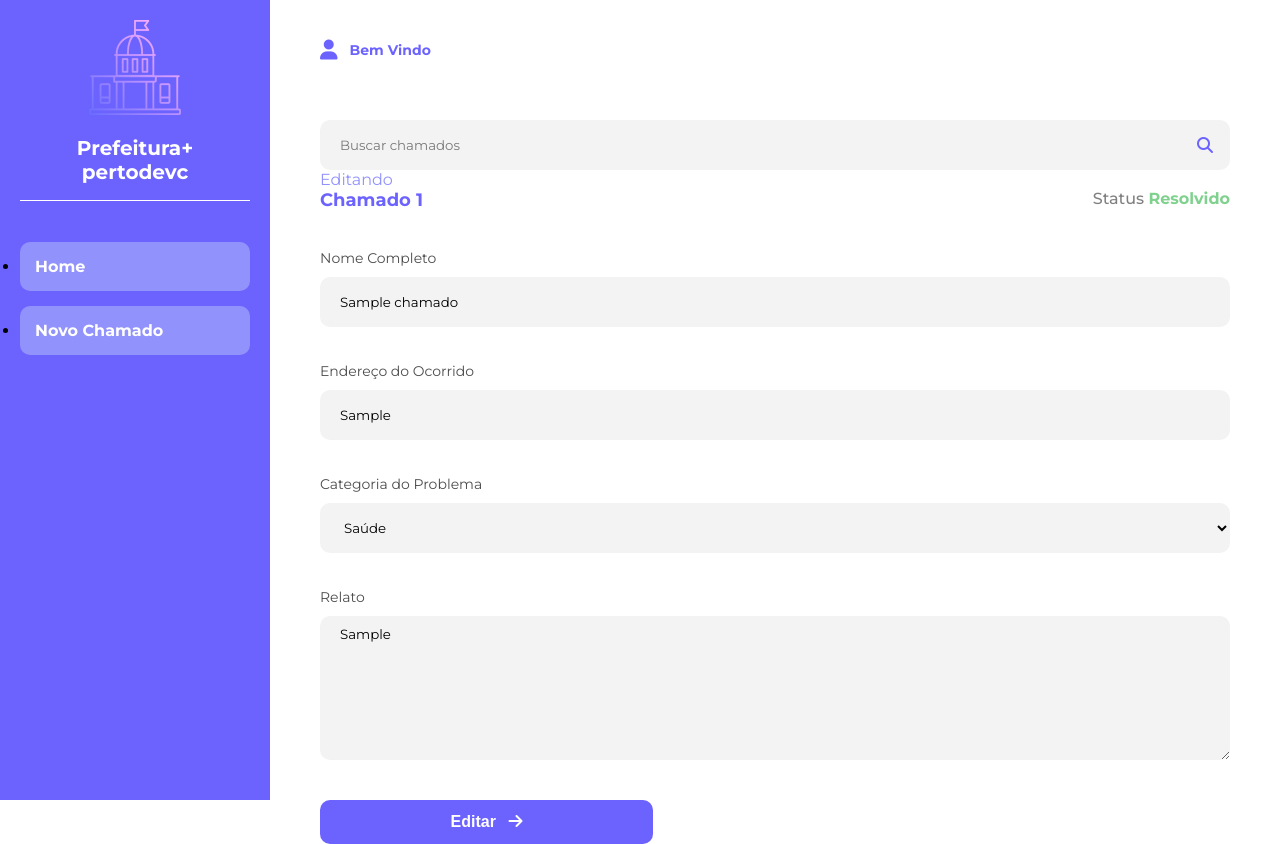
After one commit to beatrizrckr97/prefeitura-proxima-app-updates, a Django app: page /editar-chamado/1/ in a window 1280 px wide. The commit adds this page. Run offline with Django 5.2, Linux system fonts and the light colour scheme; tables that the repository leaves empty hold one stand-in row (values such as "Sample post").

Commit message:
inclusão das telas de edição e exclusão de chamado

```diff
--- a/prefeitura_proxima_app/static/css/style.css
+++ b/prefeitura_proxima_app/static/css/style.css
@@ -91,13 +91,18 @@ textarea {
     padding-bottom: 13px;
     cursor: pointer;
 }
+.btn--auto {
+    width: auto !important;
+    max-width: none;
+}
 
 .btn i {
     margin-left: 8px;
 }
 
 .call__btn-new,
-.call__btn-del {
+.call__btn-del
+.call__btn--edit{
     width: 100%;
     max-width: 333px;
     min-width: 10px;
@@ -113,6 +118,16 @@ textarea {
 
 .call__btn-del {
     background-color: #DA1E28;
+    width: 100%;
+    max-width: 333px;
+}
+
+.call__btn--edit {
+    background-color: var(--secondary);
+    color: #ffffff;
+
+    width: 100%;
+    max-width: 333px;
 }
 
 .call label {
--- /dev/null
+++ b/prefeitura_proxima_app/templates/core/editar_chamado.html
@@ -0,0 +1,62 @@
+{% extends "core/base.html" %}
+
+{% block title %}Prefeitura+pertodevc - Editar Chamado{% endblock %}
+
+{% block content %}
+    <section class="content__body-intern">
+        <div>
+            <span>Editando</span>
+            <h1 class="content__body-title-page">Chamado {{ chamado.id }}</h1>
+        </div>
+        <div>
+            <div class="calls__status">
+                Status <mark class="calls__status--{% if chamado.status == 'Resolvido' %}resolved{% else %}waiting{% endif %}">{{ chamado.status }}</mark>
+            </div>
+        </div>
+    </section>
+
+    <form class="call" action="{% url 'editar_chamado' chamado.id %}" method="POST">
+        {% csrf_token %}
+        <div class="form-group">
+            <label for="name">Nome Completo</label>
+            <input
+                type="text"
+                id="name"
+                name="name"
+                placeholder="Nome Completo"
+                value="{{ chamado.nome }}"
+                required>
+        </div>
+        <div class="form-group">
+            <label for="address">Endereço do Ocorrido</label>
+            <input
+                type="text"
+                id="address"
+                name="address"
+                placeholder="Endereço do Ocorrido"
+                value="{{ chamado.endereco }}"
+                required>
+        </div>
+        <div class="form-group">
+            <label for="category">Categoria do Problema</label>
+            <select id="category" name="category" required>
+                <option value="" disabled>Categoria do problema</option>
+                <option value="Saúde" {% if chamado.categoria == 'Saúde' %}selected{% endif %}>Saúde</option>
+                <option value="Assistência Social" {% if chamado.categoria == 'Assistência Social' %}selected{% endif %}>Assistência Social</option>
+                <option value="Educação" {% if chamado.categoria == 'Educação' %}selected{% endif %}>Educação</option>
+            </select>
+        </div>
+        <div class="form-group">
+            <label for="report">Relato</label>
+            <textarea
+                id="report"
+                name="report"
+                placeholder="Faça seu relato"
+                required>{{ chamado.relato }}</textarea>
+        </div>
+        <button type="submit" class="btn call__btn-new">
+            Editar
+            <i class="fa-solid fa-arrow-right"></i>
+        </button>
+    </form>
+{% endblock %}
--- a/prefeitura_proxima_app/templates/core/home.html
+++ b/prefeitura_proxima_app/templates/core/home.html
@@ -18,7 +18,7 @@
                         Status <mark class="calls__status--{% if chamado.status == 'Resolvido' %}resolved{% else %}waiting{% endif %}">{{ chamado.status }}</mark>
                     </div>
                     <div class="calls__date">Data: {{ chamado.data|date:"d/m/Y" }}</div>
-                    <a class="calls__more" href="/ver-chamado/{{ chamado.id }}">
+                    <a class="calls__more" href="{% url 'ver_chamado' chamado.id %}">
                         Ver mais
                         <i class="fa-solid fa-arrow-right"></i>
                     </a>
--- a/prefeitura_proxima_app/templates/core/novo_chamado.html
+++ b/prefeitura_proxima_app/templates/core/novo_chamado.html
@@ -26,9 +26,9 @@
             <label for="category">Categoria do Problema</label>
             <select id="category" name="category" required>
                 <option value="" disabled selected>Selecione uma categoria</option>
-                <option value="1">1</option>
-                <option value="2">2</option>
-                <option value="3">3</option>
+                <option value="1">Saúde</option>
+                <option value="2">Assistência Social</option>
+                <option value="3">Educação</option>
             </select>
         </div>
         <div class="form-group">
--- a/prefeitura_proxima_app/urls.py
+++ b/prefeitura_proxima_app/urls.py
@@ -22,4 +22,7 @@ urlpatterns = [
 
     path('', views.home, name='home'),
     path('novo-chamado/', views.novo_chamado, name='novo_chamado'),
+    path('ver-chamado/<int:chamado_id>/', views.ver_chamado, name='ver_chamado'),
+    path('editar-chamado/<int:chamado_id>/', views.editar_chamado, name='editar_chamado'),
+    path('excluir-chamado/<int:chamado_id>/', views.excluir_chamado, name='excluir_chamado'),
 ]
--- a/prefeitura_proxima_app/views.py
+++ b/prefeitura_proxima_app/views.py
@@ -1,5 +1,6 @@
 from django.shortcuts import render, redirect
 from core.models import Chamado
+from django.shortcuts import get_object_or_404
 def home(request):
     chamados = Chamado.objects.all().order_by('-id')  # Busca do banco
     return render(request, 'core/home.html', {'chamados': chamados})
@@ -23,3 +24,29 @@ def novo_chamado(request):
         return redirect('home')
 
     return render(request, 'core/novo_chamado.html')
+
+def ver_chamado(request, chamado_id):
+    chamado = get_object_or_404(Chamado, id=chamado_id)
+    return render(request, 'core/ver_chamado.html', {'chamado': chamado})
+
+def editar_chamado(request, chamado_id):
+    chamado = get_object_or_404(Chamado, id=chamado_id)
+
+    if request.method == 'POST':
+        chamado.nome = request.POST.get('name')
+        chamado.endereco = request.POST.get('address')
+        chamado.categoria = request.POST.get('category')
+        chamado.relato = request.POST.get('report')
+        chamado.save()
+        return redirect('ver_chamado', chamado_id=chamado.id)
+
+    return render(request, 'core/editar_chamado.html', {'chamado': chamado})
+
+def excluir_chamado(request, chamado_id):
+    chamado = get_object_or_404(Chamado, id=chamado_id)
+
+    if request.method == 'POST':
+        chamado.delete()
+        return redirect('home')
+
+    return render(request, 'core/excluir_chamado.html', {'chamado': chamado})
```
Also changed, not shown: prefeitura_proxima_app/templates/core/excluir_chamado.html (added, +10 -0 lines), prefeitura_proxima_app/templates/core/ver_chamado.html (added, +42 -0 lines).
